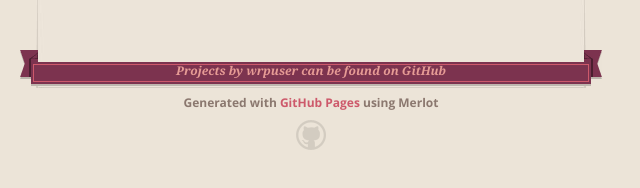
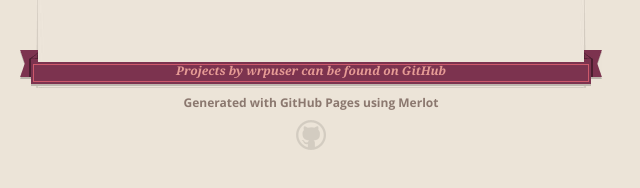
Before and after one commit to wrprepository/wrpuser.github.io, a plain HTML site: page index.html in a window 1280 px wide. Shown: the part 364-552 px from the top of the page, 329-969 px from the left. Drawn offline with nearby package versions, Linux system fonts and the light colour scheme.

Commit message:
Update index.html

```diff
--- a/index.html
+++ b/index.html
@@ -61,7 +61,8 @@
           <span class="left-tail"></span>
           <span class="right-tail"></span>
         </span>
-        <p>Generated with <a href="https://pages.github.com">GitHub Pages</a> using Merlot</p>
+        <!--<p>Generated with <a href="https://pages.github.com">GitHub Pages</a> using Merlot</p>-->
+        <p>Generated with GitHub Pages using Merlot</p>
         <span class="octocat"></span>
       </footer>
 
```
